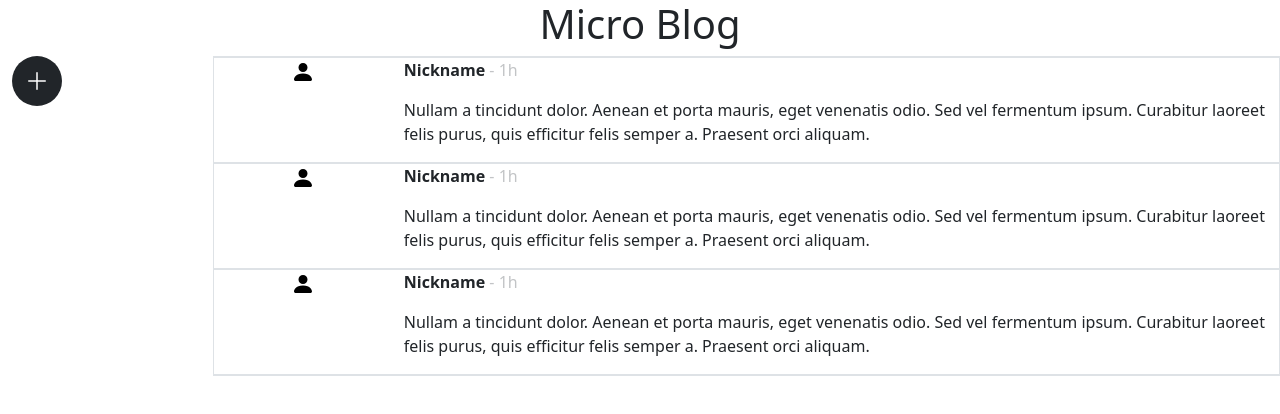
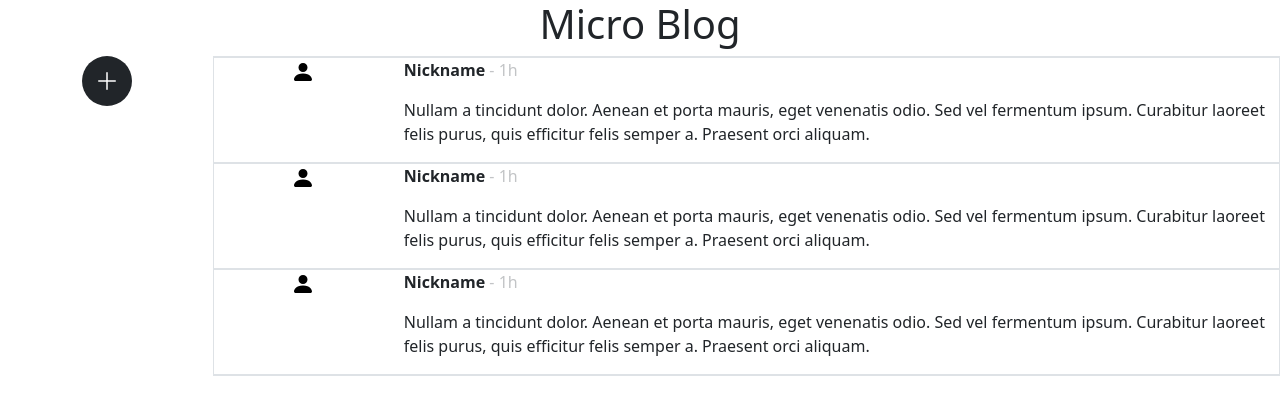
Before and after one commit to lwlima/micro-blog, a React (Create React App) app: page / in a window 1280 px wide. Shown: the top 414 px of the page. Built offline with nearby package versions, Linux system fonts and the light colour scheme.

Commit message:
Button new post centered

```diff
--- a/src/App.js
+++ b/src/App.js
@@ -36,7 +36,7 @@ function App() {
       <div class="container-fluid">
         <div class="row">
           <div id="person" class="col-2">
-            <div id="new-post" onClick={() => setModalShow(true)} class="rounded-circle bg-dark text-center">
+            <div id="new-post" onClick={() => setModalShow(true)} class="rounded-circle bg-dark text-center mx-auto">
 
               <IconContext.Provider value={{ color: "white", className: "new-post", size: "1.5em", title: "New post" }}>
                 <BsPlusLg />
```
